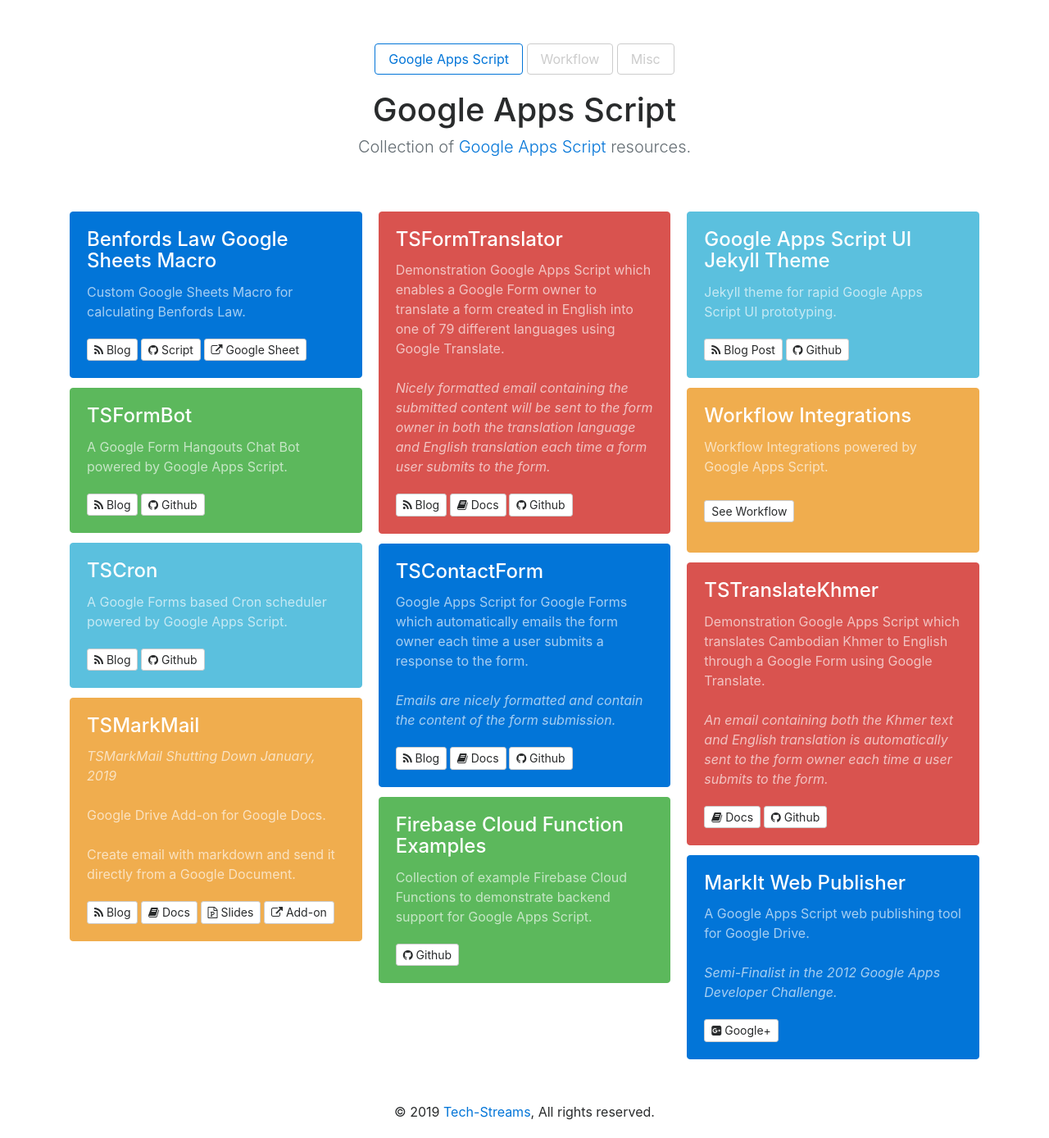
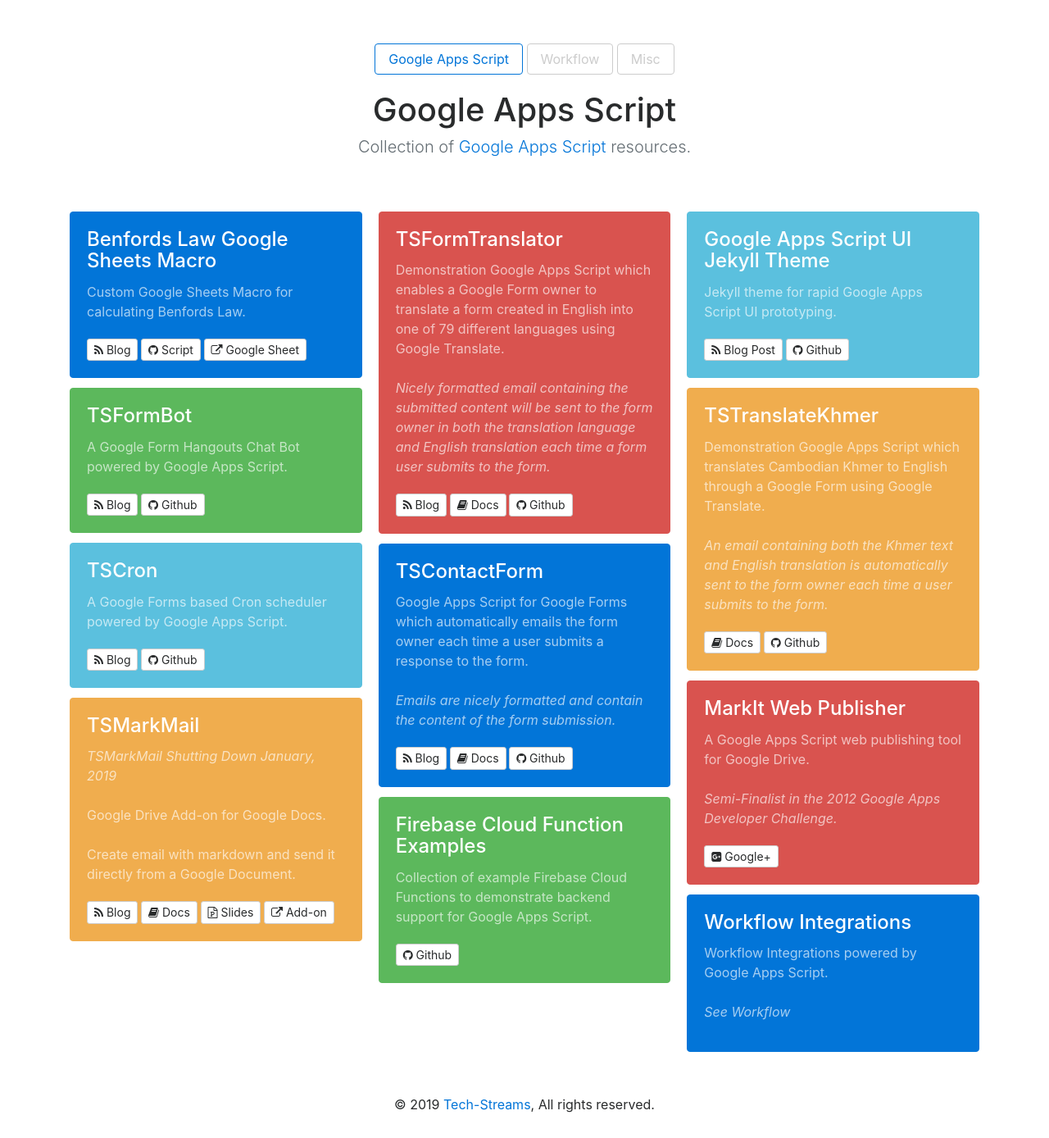
Before and after one commit to techstreams/techstreams.github.io, a Jekyll site: the page built from appscript.html, in a window 1280 px wide. Shown: the whole page at 82% size. Built offline with Jekyll 4.4.1, drawn with Linux system fonts in a browser that asks for light colours; nearby versions of some CDN libraries.

Commit message:
Update appscript.yml

```diff
--- a/_data/appscript.yml
+++ b/_data/appscript.yml
@@ -75,9 +75,6 @@ items:
       - href: 'https://github.com/techstreams/gapps-jekyll-basic'
         name: <i class="fa fa-github"></i> Github
 #
-  - tl_title: Workflow Integrations
-    tl_content: Workflow Integrations powered by Google Apps Script.<br><br><a href="https://techstreams.github.io/workflow/" class="btn btn-secondary btn-sm" role="button">See Workflow</a>
-#
   - tl_title: TSTranslateKhmer
     tl_content: >
       Demonstration Google Apps Script which translates Cambodian Khmer to English through a Google Form using Google Translate.<br><br>
@@ -93,3 +90,6 @@ items:
     buttons:
       - href: 'https://plus.google.com/100091091550629052565/posts'
         name: <i class="fa fa-google-plus-square"></i> Google+
+#
+  - tl_title: Workflow Integrations
+    tl_content: Workflow Integrations powered by Google Apps Script.<br><br><em>See Workflow</em>
```
